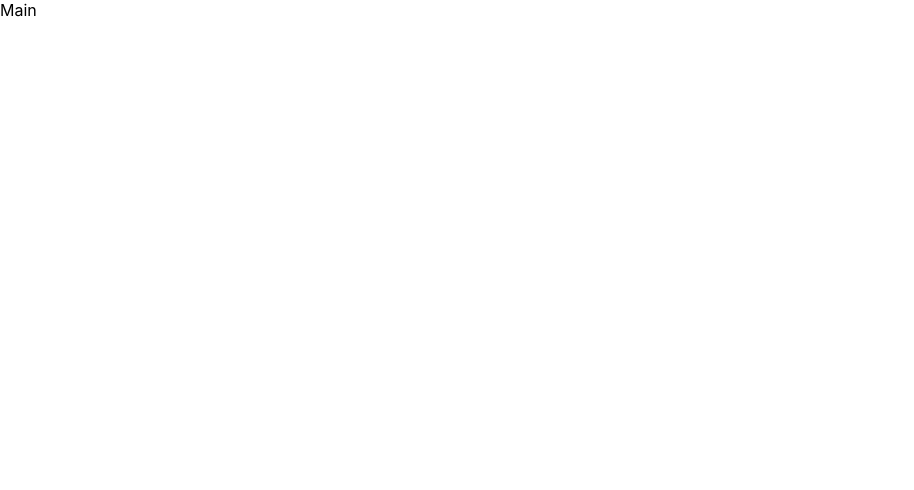
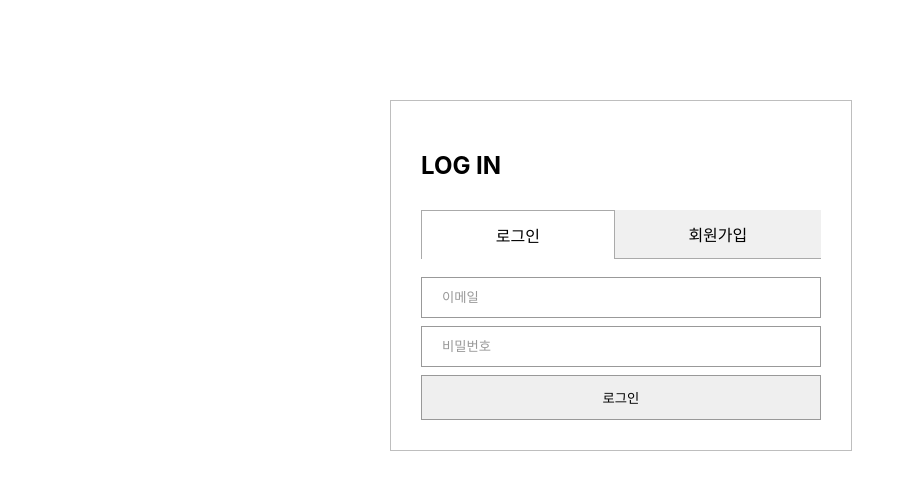
Before and after one commit to naturej/todostudy, a React (Create React App) app: page / in a window 1280 px wide. Shown: the top 490 px of the page, without its empty margins (0-914 px from the left). Built offline with nearby package versions, Linux system fonts and the light colour scheme.

Commit message:
feat: 로그인, 회원가입 페이지 추가

```diff
--- /dev/null
+++ b/src/components/box/flex-column-box.js
@@ -0,0 +1,37 @@
+import styled from "styled-components";
+
+const FlexColumnBox = ({ title, children }) => {
+  return (
+    <FlexColumnArea>
+      <h2>{title}</h2>
+      {children}
+    </FlexColumnArea>
+  );
+};
+
+export default FlexColumnBox;
+
+const FlexColumnArea = styled.div`
+  width: 400px;
+  display: flex;
+  flex-direction: column;
+  padding: 30px;
+  gap: 10px;
+  border: 1px solid #bebebe;
+  background-color: #fff;
+
+  & form {
+    display: flex;
+    flex-direction: column;
+
+    & input,
+    textarea {
+      padding: 12px 20px;
+      margin: 0 0 8px;
+      border: 1px solid #999;
+      ::placeholder {
+        color: #999;
+      }
+    }
+  }
+`;
--- /dev/null
+++ b/src/components/layout/index.js
@@ -0,0 +1,21 @@
+import { Outlet } from "react-router-dom";
+import styled from "styled-components";
+
+const Layout = () => {
+  return (
+    <S.Wrapper>
+      <Outlet />
+    </S.Wrapper>
+  );
+};
+
+export default Layout;
+
+const Wrapper = styled.div`
+  margin: 100px auto;
+  max-width: 500px;
+`;
+
+const S = {
+  Wrapper,
+};
--- /dev/null
+++ b/src/pages/main/components/join.js
@@ -0,0 +1,24 @@
+import BtnBox from "components/box/btn-box";
+
+const JoinForm = () => {
+  const handleJoin = () => {
+    console.log("wow");
+  };
+
+  return (
+    <form>
+      <input name="email" type="text" placeholder="이메일"></input>
+      <input name="password" type="password" placeholder="비밀번호"></input>
+      <input
+        name="passwordConfirm"
+        type="password"
+        placeholder="비밀번호 확인"
+      ></input>
+      <BtnBox>
+        <button onClick={handleJoin}>회원가입</button>
+      </BtnBox>
+    </form>
+  );
+};
+
+export default JoinForm;
--- /dev/null
+++ b/src/pages/main/components/login.js
@@ -0,0 +1,19 @@
+import BtnBox from "components/box/btn-box";
+
+const LogInForm = () => {
+  const handleLogIn = () => {
+    console.log("wow");
+  };
+
+  return (
+    <form>
+      <input name="email" type="text" placeholder="이메일"></input>
+      <input name="password" type="password" placeholder="비밀번호"></input>
+      <BtnBox>
+        <button onClick={handleLogIn}>로그인</button>
+      </BtnBox>
+    </form>
+  );
+};
+
+export default LogInForm;
--- a/src/pages/main/index.js
+++ b/src/pages/main/index.js
@@ -1,5 +1,52 @@
+import FlexColumnBox from "components/box/flex-column-box";
+import LogInForm from "./components/login";
+import JoinForm from "./components/join";
+import { useState } from "react";
+import styled from "styled-components";
+
 const MainPage = () => {
-  return <>Main</>;
+  const [isFormLogin, setIsFormLogin] = useState(true);
+
+  return (
+    <FlexColumnBox title={isFormLogin ? "LOG IN" : "JOIN"}>
+      <LoginTab>
+        <div
+          className={isFormLogin && "active"}
+          onClick={() => setIsFormLogin(true)}
+        >
+          로그인
+        </div>
+        <div
+          className={!isFormLogin && "active"}
+          onClick={() => setIsFormLogin(false)}
+        >
+          회원가입
+        </div>
+      </LoginTab>
+      {isFormLogin ? <LogInForm /> : <JoinForm />}
+    </FlexColumnBox>
+  );
 };
 
 export default MainPage;
+
+const LoginTab = styled.div`
+  display: flex;
+  gap: 0;
+  & > div {
+    flex: auto;
+    padding: 12px;
+    margin-bottom: 8px;
+    text-align: center;
+    background-color: #f0f0f0;
+    border-bottom: 1px solid #aaa;
+    cursor: pointer;
+
+    &.active {
+      background-color: #fff;
+      border-width: 1px 1px 0px 1px;
+      border-color: #aaa;
+      border-style: solid;
+    }
+  }
+`;
--- a/src/pages/todo/components/modal/add-modal.js
+++ b/src/pages/todo/components/modal/add-modal.js
@@ -1,4 +1,5 @@
 import BtnBox from "components/box/btn-box";
+import FlexColumnBox from "components/box/flex-column-box";
 import { useDispatch } from "react-redux";
 import { addTodo } from "reducer/todoSlice";
 import styled from "styled-components";
@@ -32,10 +33,9 @@ const AddModal = ({ setIsAddModalShow }) => {
   };
 
   return (
-    <S.FlexColumnBoxWrapper>
+    <S.DimmedBoxWrapper>
       <form onSubmit={handleAddTodo}>
-        <S.FlexColumnBox>
-          <h2>할 일 추가하기</h2>
+        <FlexColumnBox title={"할 일 추가하기"}>
           <input type="text" name="title" placeholder="제목" />
           <textarea name="content" placeholder="내용"></textarea>
           <BtnBox>
@@ -44,15 +44,15 @@ const AddModal = ({ setIsAddModalShow }) => {
               취소
             </button>
           </BtnBox>
-        </S.FlexColumnBox>
+        </FlexColumnBox>
       </form>
-    </S.FlexColumnBoxWrapper>
+    </S.DimmedBoxWrapper>
   );
 };
 
 export default AddModal;
 
-const FlexColumnBoxWrapper = styled.div`
+const DimmedBoxWrapper = styled.div`
   position: fixed;
   inset: 0;
   display: flex;
@@ -61,23 +61,6 @@ const FlexColumnBoxWrapper = styled.div`
   background-color: rgba(0, 0, 0, 0.5);
 `;
 
-const FlexColumnBox = styled.div`
-  width: 400px;
-  display: flex;
-  flex-direction: column;
-  padding: 30px;
-  gap: 10px;
-  border: 1px solid #bebebe;
-  background-color: #fff;
-
-  & > input,
-  textarea {
-    padding: 12px 20px;
-    border: 1px solid #999;
-  }
-`;
-
 const S = {
-  FlexColumnBoxWrapper,
-  FlexColumnBox,
+  DimmedBoxWrapper,
 };
--- a/src/pages/todo/index.js
+++ b/src/pages/todo/index.js
@@ -3,6 +3,7 @@ import TodoList from "./components/list/todo-list";
 import AddModal from "./components/modal/add-modal";
 import styled from "styled-components";
 import BtnBox from "components/box/btn-box";
+import FlexColumnBox from "components/box/flex-column-box";
 
 const TodoListPage = () => {
   const [isAddModalShow, setIsAddModalShow] = useState(false);
@@ -12,7 +13,7 @@ const TodoListPage = () => {
   };
 
   return (
-    <S.Wrapper>
+    <FlexColumnBox title={"할 일 목록"}>
       <S.ScrollDiv>
         <TodoList />
       </S.ScrollDiv>
@@ -20,16 +21,11 @@ const TodoListPage = () => {
         <button onClick={handleShowModal}>할 일 추가</button>
       </BtnBox>
       {isAddModalShow && <AddModal setIsAddModalShow={setIsAddModalShow} />}
-    </S.Wrapper>
+    </FlexColumnBox>
   );
 };
 
 export default TodoListPage;
-
-const Wrapper = styled.div`
-  margin: 100px auto;
-  max-width: 500px;
-`;
 
 const ScrollDiv = styled.div`
   max-height: 400px;
@@ -37,6 +33,5 @@ const ScrollDiv = styled.div`
 `;
 
 const S = {
-  Wrapper,
   ScrollDiv,
 };
```
Also changed, not shown: src/routers/routing.js (+12 -5 lines).
